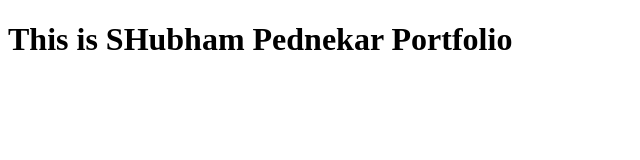
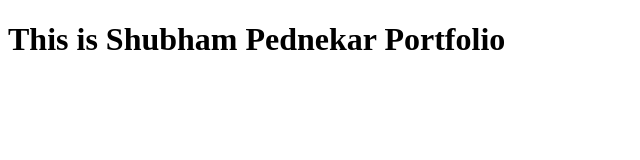
Before and after one commit to shubyaa/shubyaa.github.io, a plain HTML site: page index.html in a window 1280 px wide. Shown: the whole page, without its empty margins (0-640 px from the left). Drawn offline with Linux system fonts and the light colour scheme.

Commit message:
Update index.html

```diff
--- a/index.html
+++ b/index.html
@@ -10,7 +10,7 @@
 <body>
     <div>
         <h1>
-            This is SHubham Pednekar Portfolio
+            This is Shubham Pednekar Portfolio
         </h1>
     </div>
 </body>
```
